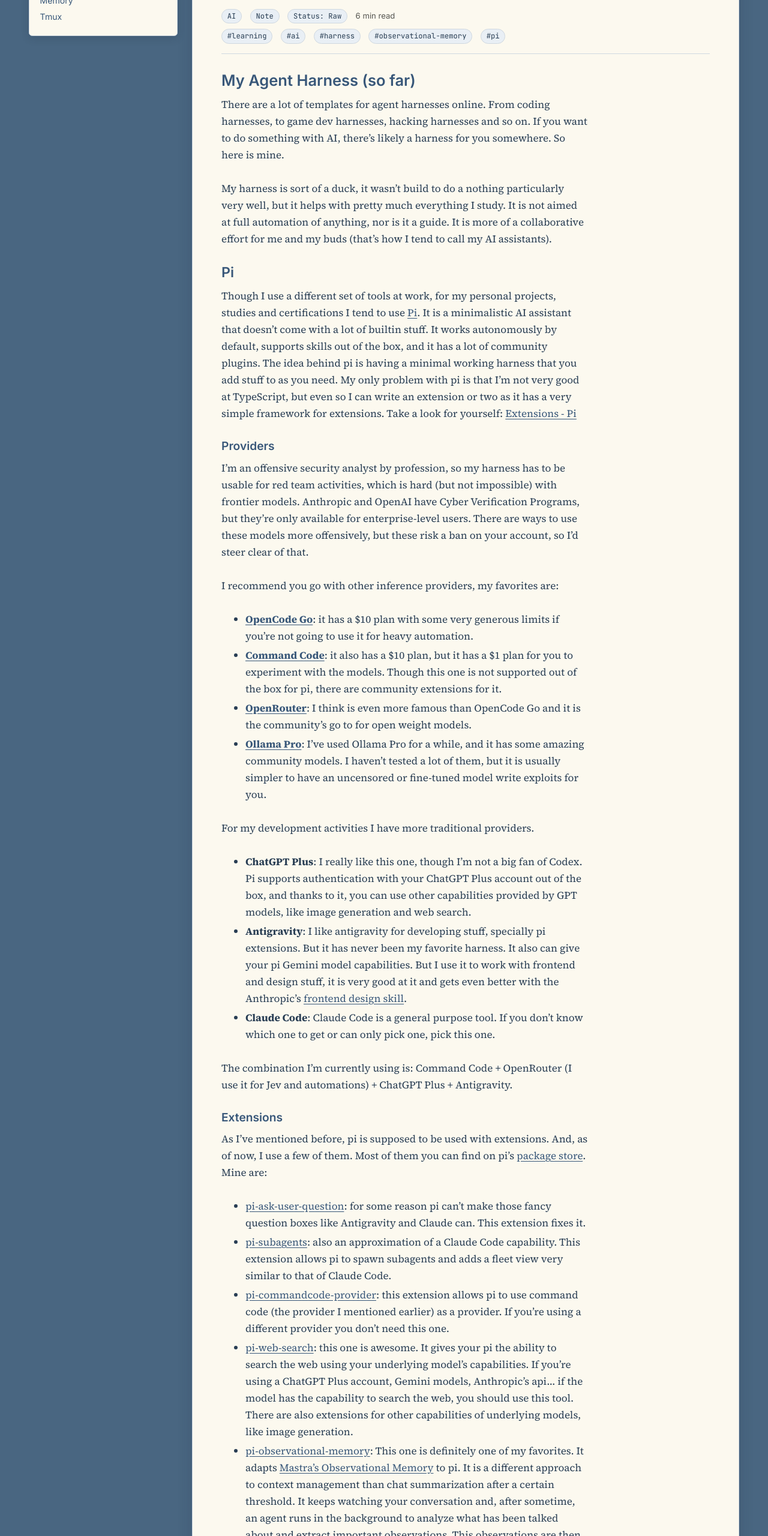
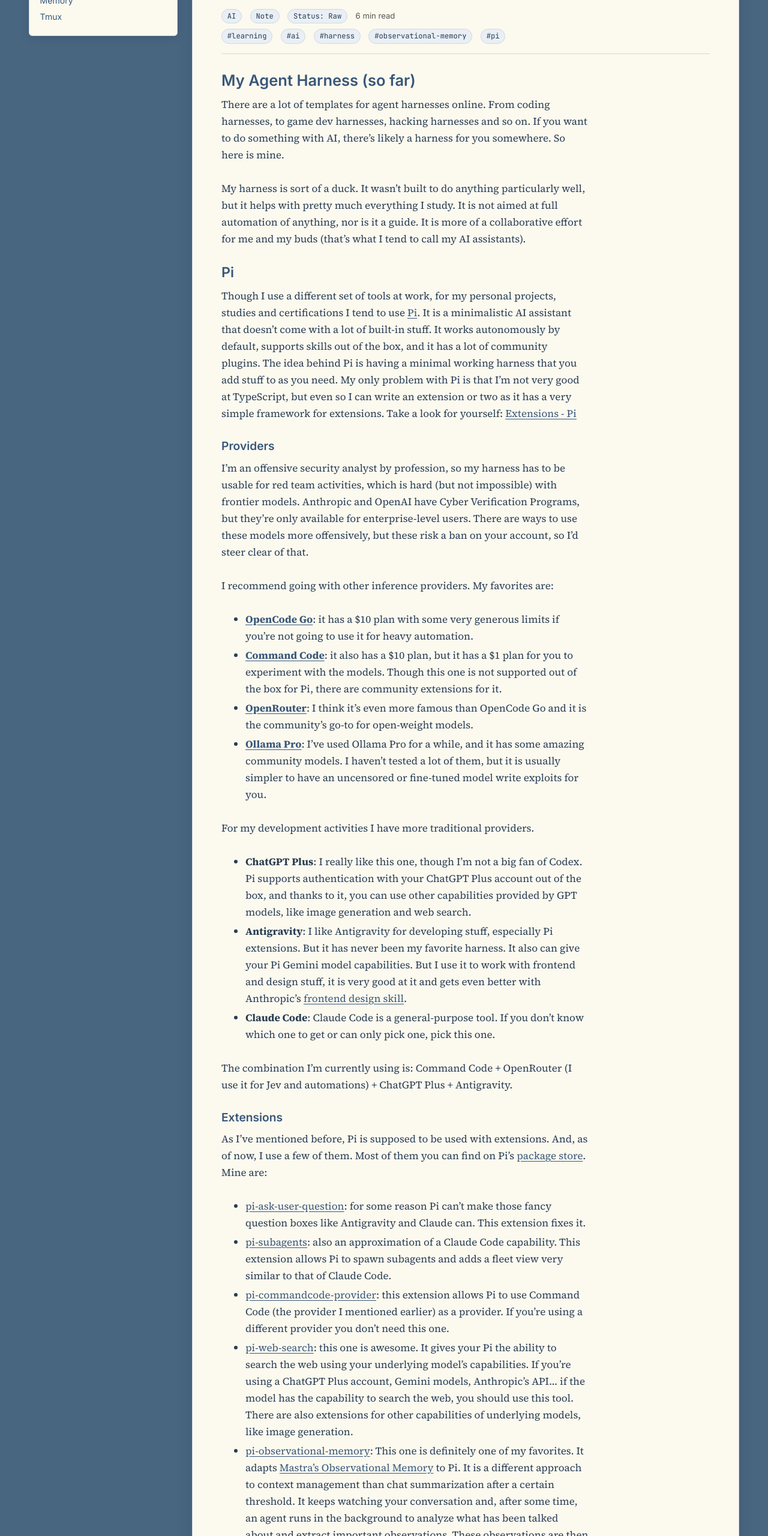
Before and after one commit to aplneto/aplneto.github.io, an Astro site: page /notes/my-harness in a window 1280 px wide. Shown: the part 240-2800 px from the top of the page at 60% size. Built offline with nearby package versions, Linux system fonts and the light colour scheme; Astro itself is replaced by a stand-in of ours.

Commit message:
Add desktop Blog shortcut and proofread my-harness entry

````diff
--- a/src/content/entries/my-harness.md
+++ b/src/content/entries/my-harness.md
@@ -13,48 +13,56 @@ draft: false
 
 There are a lot of templates for agent harnesses online. From coding harnesses, to game dev harnesses, hacking harnesses and so on. If you want to do something with AI, there's likely a harness for you somewhere. So here is mine.
 
-My harness is sort of a duck, it wasn't build to do a nothing particularly very well, but it helps with pretty much everything I study. It is not aimed at full automation of anything, nor is it a guide. It is more of a collaborative effort for me and my buds (that's how I tend to call my AI assistants).
+My harness is sort of a duck. It wasn't built to do anything particularly well, but it helps with pretty much everything I study. It is not aimed at full automation of anything, nor is it a guide. It is more of a collaborative effort for me and my buds (that's what I tend to call my AI assistants).
 
 ## Pi
 
-Though I use a different set of tools at work, for my personal projects, studies and certifications I tend to use [Pi](https://pi.dev/). It is a minimalistic AI assistant that doesn't come with a lot of builtin stuff. It works autonomously by default, supports skills out of the box, and it has a lot of community plugins. The idea behind pi is having a minimal working harness that you add stuff to as you need. My only problem with pi is that I'm not very good at TypeScript, but even so I can write an extension or two as it has a very simple framework for extensions. Take a look for yourself: [Extensions - Pi](https://docs.pi.dev/latest/extensions)
+Though I use a different set of tools at work, for my personal projects, studies and certifications I tend to use [Pi](https://pi.dev/). It is a minimalistic AI assistant that doesn't come with a lot of built-in stuff. It works autonomously by default, supports skills out of the box, and it has a lot of community plugins. The idea behind Pi is having a minimal working harness that you add stuff to as you need. My only problem with Pi is that I'm not very good at TypeScript, but even so I can write an extension or two as it has a very simple framework for extensions. Take a look for yourself: [Extensions - Pi](https://docs.pi.dev/latest/extensions)
 
 ### Providers
 
 I'm an offensive security analyst by profession, so my harness has to be usable for red team activities, which is hard (but not impossible) with frontier models. Anthropic and OpenAI have Cyber Verification Programs, but they're only available for enterprise-level users. There are ways to use these models more offensively, but these risk a ban on your account, so I'd steer clear of that.
 
-I recommend you go with other inference providers, my favorites are:
+I recommend going with other inference providers. My favorites are:
 
 - [**OpenCode Go**](https://opencode.ai/console/go): it has a $10 plan with some very generous limits if you're not going to use it for heavy automation.
-- [**Command Code**](https://commandcode.ai/): it also has a $10 plan, but it has a $1 plan for you to experiment with the models. Though this one is not supported out of the box for pi, there are community extensions for it.
-- [**OpenRouter**](https://openrouter.ai/): I think is even more famous than OpenCode Go and it is the community's go to for open weight models.
+- [**Command Code**](https://commandcode.ai/): it also has a $10 plan, but it has a $1 plan for you to experiment with the models. Though this one is not supported out of the box for Pi, there are community extensions for it.
+- [**OpenRouter**](https://openrouter.ai/): I think it's even more famous than OpenCode Go and it is the community's go-to for open-weight models.
 - [**Ollama Pro**](https://ollama.com/pricing): I've used Ollama Pro for a while, and it has some amazing community models. I haven't tested a lot of them, but it is usually simpler to have an uncensored or fine-tuned model write exploits for you.
 
 For my development activities I have more traditional providers.
 
 - **ChatGPT Plus**: I really like this one, though I'm not a big fan of Codex. Pi supports authentication with your ChatGPT Plus account out of the box, and thanks to it, you can use other capabilities provided by GPT models, like image generation and web search.
-- **Antigravity**: I like antigravity for developing stuff, specially pi extensions. But it has never been my favorite harness. It also can give your pi Gemini model capabilities. But I use it to work with frontend and design stuff, it is very good at it and gets even better with the Anthropic's [frontend design skill](https://agenticskills.io/skills/frontend-design).
-- **Claude Code**: Claude Code is a general purpose tool. If you don't know which one to get or can only pick one, pick this one.
+- **Antigravity**: I like Antigravity for developing stuff, especially Pi extensions. But it has never been my favorite harness. It also can give your Pi Gemini model capabilities. But I use it to work with frontend and design stuff, it is very good at it and gets even better with Anthropic's [frontend design skill](https://agenticskills.io/skills/frontend-design).
+- **Claude Code**: Claude Code is a general-purpose tool. If you don't know which one to get or can only pick one, pick this one.
 
 The combination I'm currently using is: Command Code + OpenRouter (I use it for Jev and automations) + ChatGPT Plus + Antigravity.
 
 ### Extensions
 
-As I've mentioned before, pi is supposed to be used with extensions. And, as of now, I use a few of them. Most of them you can find on pi's [package store](https://pi.dev/packages). Mine are:
+As I've mentioned before, Pi is supposed to be used with extensions. And, as of now, I use a few of them. Most of them you can find on Pi's [package store](https://pi.dev/packages). Mine are:
 
-- [pi-ask-user-question](https://pi.dev/packages/pi-ask-user-question): for some reason pi can't make those fancy question boxes like Antigravity and Claude can. This extension fixes it.
-- [pi-subagents](https://pi.dev/packages/@tintinweb/pi-subagents): also an approximation of a Claude Code capability. This extension allows pi to spawn subagents and adds a fleet view very similar to that of Claude Code.
-- [pi-commandcode-provider](https://pi.dev/packages/pi-commandcode-provider): this extension allows pi to use command code (the provider I mentioned earlier) as a provider. If you're using a different provider you don't need this one.
-- [pi-web-search](https://pi.dev/packages/pi-web-search): this one is awesome. It gives your pi the ability to search the web using your underlying model's capabilities. If you're using a ChatGPT Plus account, Gemini models, Anthropic's api... if the model has the capability to search the web, you should use this tool. There are also extensions for other capabilities of underlying models, like image generation.
-- [pi-observational-memory](https://pi.dev/packages/pi-observational-memory): This one is definitely one of my favorites. It adapts [Mastra's Observational Memory](https://mastra.ai/docs/memory/observational-memory) to pi. It is a different approach to context management than chat summarization after a certain threshold. It keeps watching your conversation and, after sometime, an agent runs in the background to analyze what has been talked about and extract important observations. This observations are then prepended to your new messages, so you never have to stop a session to summarize a chat that got too long. Thanks to this (and a workaround to adapt it to Claude Code) you can have long sessions in a single chat.
-- [pi-acp-provider](https://pi.dev/packages/pi-acp-provider): I didn't know the [Agent Client Protocol](https://agentclientprotocol.com/get-started/introduction) existed until I found this extension. It allows you to have harnesses that support Zed's ACP Protocol as providers in your pi. Antigravity can be run over acp by using `agy acp`. There are also adapters for Codex and Claude Code that lets you use them over ACP. I use this extension, actually a fork of it, to have pi be the coordinator of the other harnesses I have on my machine.
+- [pi-ask-user-question](https://pi.dev/packages/pi-ask-user-question): for some reason Pi can't make those fancy question boxes like Antigravity and Claude can. This extension fixes it.
+- [pi-subagents](https://pi.dev/packages/@tintinweb/pi-subagents): also an approximation of a Claude Code capability. This extension allows Pi to spawn subagents and adds a fleet view very similar to that of Claude Code.
+- [pi-commandcode-provider](https://pi.dev/packages/pi-commandcode-provider): this extension allows Pi to use Command Code (the provider I mentioned earlier) as a provider. If you're using a different provider you don't need this one.
+- [pi-web-search](https://pi.dev/packages/pi-web-search): this one is awesome. It gives your Pi the ability to search the web using your underlying model's capabilities. If you're using a ChatGPT Plus account, Gemini models, Anthropic's API... if the model has the capability to search the web, you should use this tool. There are also extensions for other capabilities of underlying models, like image generation.
+- [pi-observational-memory](https://pi.dev/packages/pi-observational-memory): This one is definitely one of my favorites. It adapts [Mastra's Observational Memory](https://mastra.ai/docs/memory/observational-memory) to Pi. It is a different approach to context management than chat summarization after a certain threshold. It keeps watching your conversation and, after some time, an agent runs in the background to analyze what has been talked about and extract important observations. These observations are then prepended to your new messages, so you never have to stop a session to summarize a chat that got too long. Thanks to this (and a workaround to adapt it to Claude Code) you can have long sessions in a single chat.
+- [pi-acp-provider](https://pi.dev/packages/pi-acp-provider): I didn't know the [Agent Client Protocol](https://agentclientprotocol.com/get-started/introduction) existed until I found this extension. It allows you to have harnesses that support Zed's ACP as providers in your Pi. Antigravity can be run over ACP by using `agy acp`. There are also adapters for Codex and Claude Code that let you use them over ACP. I use this extension, actually a fork of it, to have Pi be the coordinator of the other harnesses I have on my machine.
 
 ## Memory
 
-As I've mentioned over pi's extensions, I use observational memory as my main memory management system. It is less lossy than chat summarization for sure, but it can still lose some context over time. Because of this I also use a MEMORY.md file in the root of my project, specially red team engagements and offensive security laboratories. What I usually do is use this MEMORY.md file to hold smaller temporary snippets of memory and an index to more permanent memory files that are usually stored in the project's `.pi/memory/` directory.
+As I've mentioned over Pi's extensions, I use observational memory as my main memory management system. It is less lossy than chat summarization for sure, but it can still lose some context over time. Because of this I also use a MEMORY.md file in the root of my project, especially in red team engagements and offensive security laboratories. What I usually do is use this MEMORY.md file to hold smaller temporary snippets of memory and an index to more permanent memory files that are usually stored in the project's `.pi/memory/` directory.
 
 I've been meaning to build a RAG for memory management and cross-project learning, but this setup seems to be working so well I don't see myself changing from it any time soon.
 
 ## Tmux
 
-I think everybody uses a terminal multiplexer, but I think I should mention it as well. Sometimes is easier for you to do some stuff alongside your agent by watching what they're doing in real time. In read team engagements, specially OSAI, which I'm taking right now, I usually have to connect manually to remote hosts via SSH. I feel more comfortable opening a new tmux window, connecting there, and then letting my agent use alongside me, then I feel giving them a dedicated SSH session.
+I think everybody uses a terminal multiplexer, but I think I should mention it as well. Sometimes it's easier for you to do some stuff alongside your agent by watching what they're doing in real time. In red team engagements, especially OSAI, which I'm taking right now, I usually have to connect manually to remote hosts via SSH. I feel more comfortable opening a new tmux window, connecting there, and then letting my agent use it alongside me, than giving them a dedicated SSH session.
+
+One important thing to configure when using Pi with tmux is to use extended keys and vim-style navigation. To do that just add the lines below to your `~/.tmux.conf`:
+
+```
+set -g mode-keys vi
+set -g extended-keys on
+set -g extended-keys-format csi-u
+```
````
Also changed, not shown: src/pages/index.astro (+9 -0 lines).
